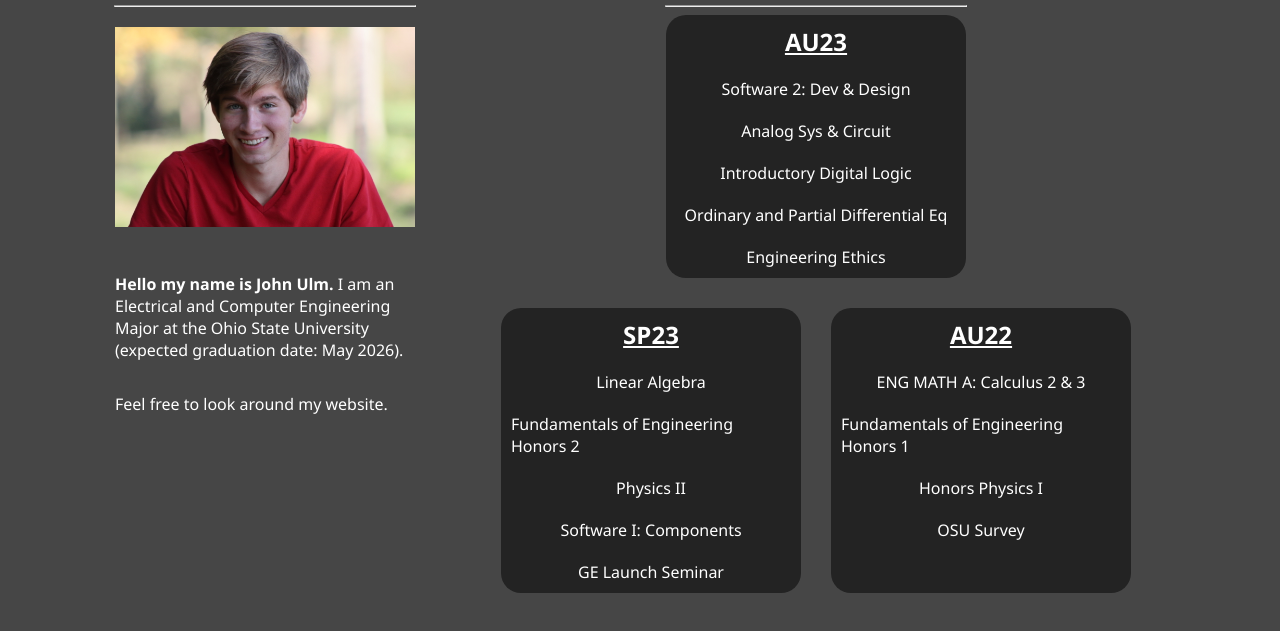
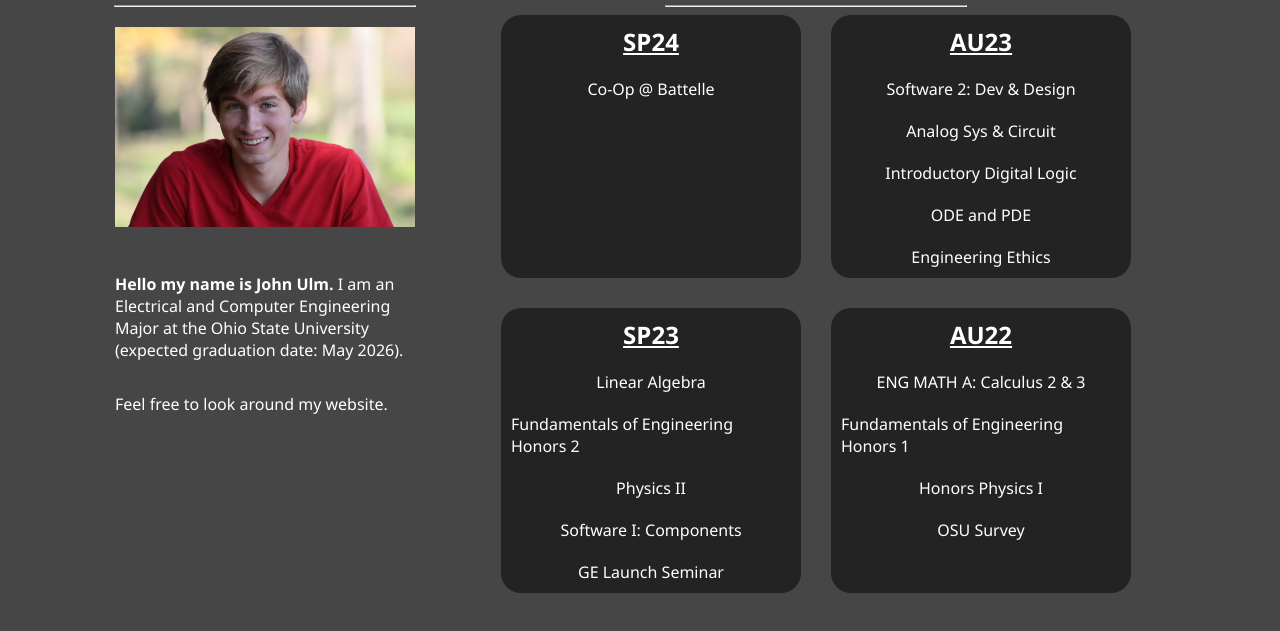
Before and after one commit to JohnUlm/JohnUlm.github.io, a plain HTML site: page index.html in a window 1280 px wide. Shown: the part 129-760 px from the top of the page. Drawn offline with Linux system fonts and the light colour scheme.

Commit message:
added semester block

```diff
--- a/index.html
+++ b/index.html
@@ -98,8 +98,13 @@
                         <p>Software 2: Dev & Design</p>
                         <p>Analog Sys & Circuit</p>
                         <p>Introductory Digital Logic</p>
-                        <p>Ordinary and Partial Differential Eq</p>
+                        <p>ODE and PDE</p>
                         <p>Engineering Ethics</p>
+                    </div>
+
+                    <div class="semester-block">
+                        <h2>SP24</h2>
+                        <p>Co-Op @ Battelle </p>
                     </div>
 
                 </div>
```
